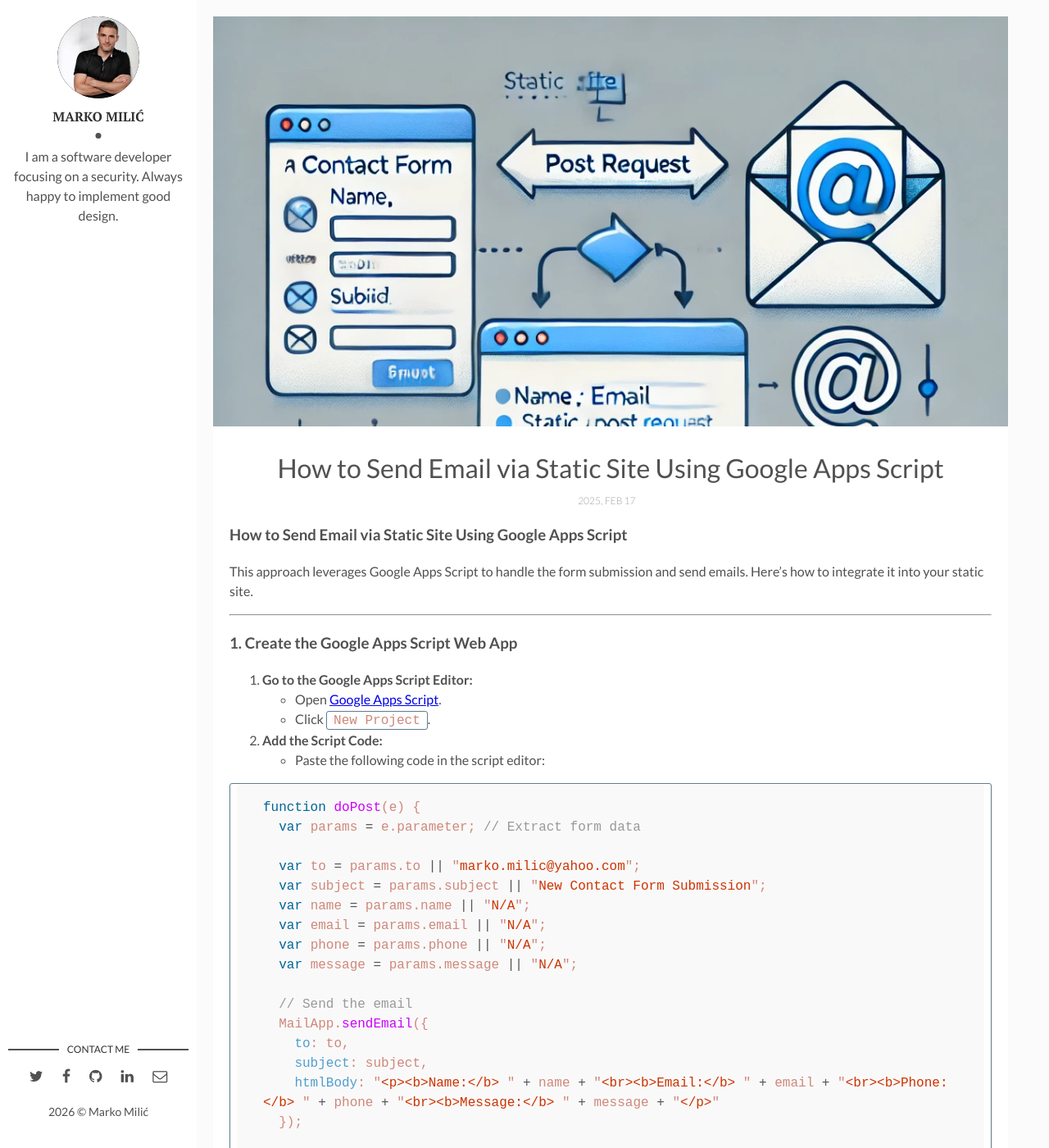
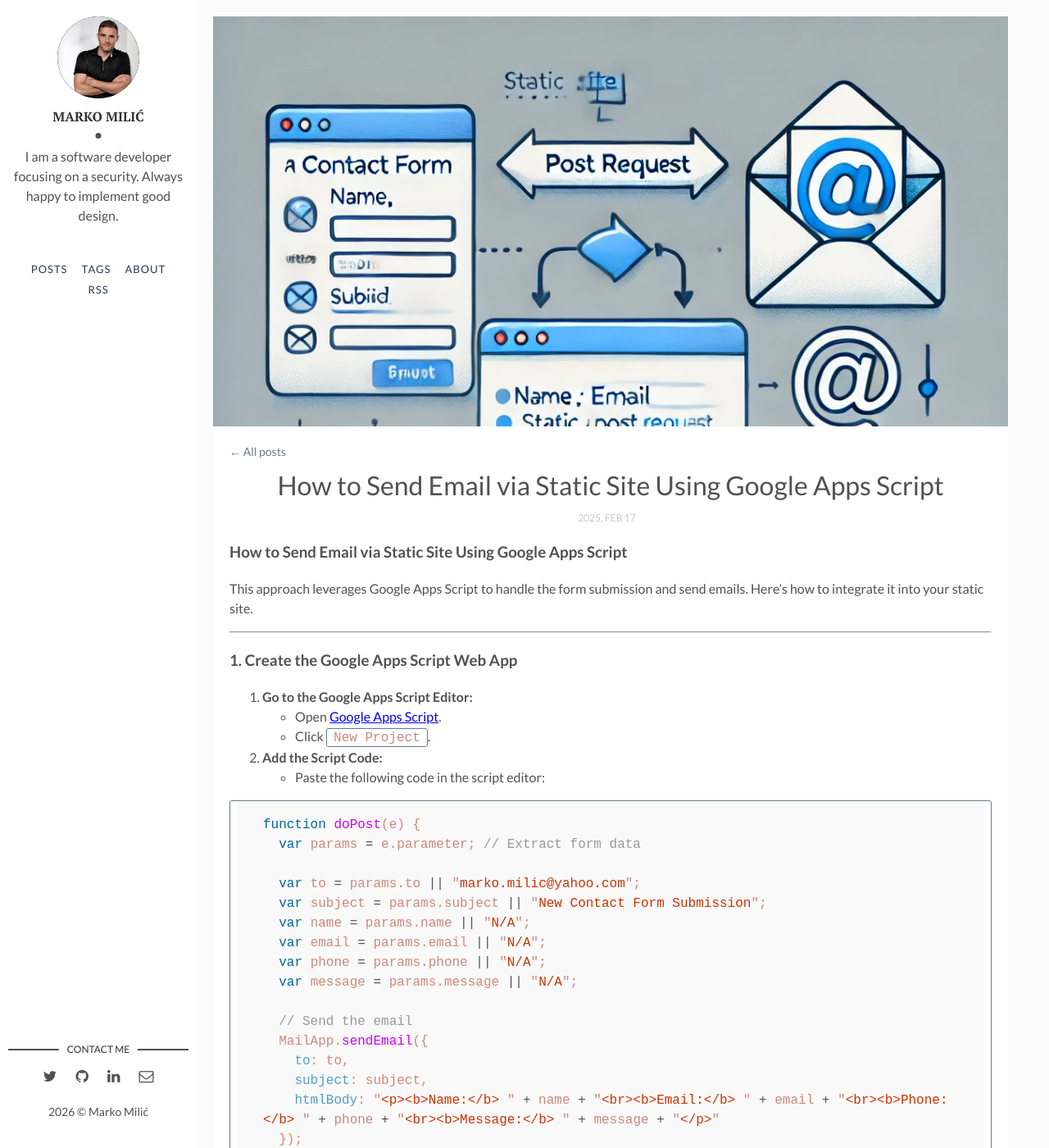
Before and after one commit to constantine2nd/constantine2nd.github.io, a Jekyll site: the page built from _posts/2025-02-17-how-to-send-email-via-static-site-using-google-apps-script.markdown, in a window 1280 px wide and 1400 px high. Shown: the whole window at 82% size. Built offline with Jekyll 4.4.1, drawn with Linux system fonts in a browser that asks for light colours; comment, search, counter and statistics services are not loaded; some of the changed text lies outside the part shown.

Commit message:
Site navigation and article UX
- Sidebar nav: Posts · Tags · About · RSS; author name links home
- Articles: "All posts" link, previous/next post navigation, share via X
  and LinkedIn only (Google+ removed), tag links to /tags/#tag
- Homepage cards show tag chips
- About page and RSS feed (jekyll-feed)
- Facebook icon only when configured; Disqus only when an identifier is set
- Real site description in _config.yml
- New assets/css/extras.css for the added elements

```diff
--- a/Gemfile
+++ b/Gemfile
@@ -6,6 +6,7 @@ group :jekyll_plugins do
   gem "jekyll-sitemap"
   gem "jekyll-paginate"
   gem "jemoji"
+  gem "jekyll-feed"
 end
 
 # Required for `jekyll serve` to work with Ruby 3.x
--- a/_config.yml
+++ b/_config.yml
@@ -1,8 +1,7 @@
 title: Hello, world! I'm Marko Milić
 description: > # this means to ignore newlines until "baseurl:"
-  Write an awesome description for your new site here. You can edit this
-  line in _config.yml. It will appear in your document head meta (for
-  Google search results) and in your feed.xml site description.
+  Notes on software and security by Marko Milić — short, practical explainers
+  on signatures, identity, e-mail and everyday engineering.
 permalink: ':title/'
 baseurl: "" # the subpath of your site, e.g. /blog
 url: "https://constantine2nd.github.io" # the base hostname & protocol for your site, e.g. http://example.com
@@ -19,7 +18,7 @@ social-linkedin: marko-milić-4332a81b9 # add your Linkedin handle
 social-email: marko.milic@yahoo.com # add your Email address
 
 # Disqus
-discus-identifier: mr-brown # add your discus identifier
+discus-identifier: # add your disqus identifier to enable comments
 
 # Tracker
 analytics: # Google Analytics
@@ -30,6 +29,7 @@ plugins:
   - jekyll-sitemap
   - jekyll-paginate
   - jemoji
+  - jekyll-feed
 
 paginate: 8
 paginate_path: "/page/:num"
--- a/_includes/head.html
+++ b/_includes/head.html
@@ -85,4 +85,6 @@
 	<link rel="stylesheet" href="{{ "/assets/fonts/font-awesome/css/font-awesome.min.css" | prepend: site.baseurl }}">
 	<!-- Styles -->
 	<link rel="stylesheet" href="{{ "/assets/css/main.css" | prepend: site.baseurl }}">
+	<link rel="stylesheet" href="{{ "/assets/css/extras.css" | prepend: site.baseurl }}">
+	{% feed_meta %}
 </head>
--- a/_layouts/main.html
+++ b/_layouts/main.html
@@ -8,9 +8,15 @@ layout: default
       <div class="cover-author-image">
         <a href="{{site.baseurl}}/"><img src="{{site.baseurl}}/assets/img/{% if site.author-img %}{{site.author-img}}{% endif %}" alt="{{site.author}}"></a>
       </div>
-      <div class="author-name">{{site.author}}</div>
+      <div class="author-name"><a href="{{site.baseurl}}/">{{site.author}}</a></div>
       <p>{{site.about-author}}</p>
     </div>
+    <nav class="site-nav" aria-label="Site">
+      <a href="{{site.baseurl}}/">Posts</a>
+      <a href="{{site.baseurl}}/tags/">Tags</a>
+      <a href="{{site.baseurl}}/about/">About</a>
+      <a href="{{site.baseurl}}/feed.xml" title="RSS feed">RSS</a>
+    </nav>
   </header> <!-- End Header -->
   <footer>
     <section class="contact">
@@ -23,8 +29,6 @@ layout: default
         {% endif %}
         {% if site.social-facebook %}
           <li><a href="https://facebook.com/{{ site.social-facebook }}" target="_blank"><i class="fa fa-facebook" aria-hidden="true"></i></a></li>
-        {% else %}
-          <li><a href="https://facebook.com/" target="_blank"><i class="fa fa-facebook" aria-hidden="true"></i></a></li>
         {% endif %}
         {% if site.social-github %}
           <li class="github"><a href="http://github.com/{{site.social-github}}" target="_blank"><i class="fa fa-github"></i></a></li>
--- a/_layouts/post.html
+++ b/_layouts/post.html
@@ -15,6 +15,7 @@ layout: main
     {% else %}
     {% endif %}
     <div class="wrap-content">
+      <p class="back-link"><a href="{{site.baseurl}}/">&larr; All posts</a></p>
       <header class="header-page">
         <h1 class="page-title">{{page.title}}</h1>
         <div class="page-date"><span>{{page.date | date: '%Y, %b %d'}}&nbsp;&nbsp;&nbsp;&nbsp;</span></div>
@@ -22,17 +23,25 @@ layout: main
       {{content | markdownify}}
       <div class="page-footer">
         <div class="page-share">
-          <a href="https://twitter.com/intent/tweet?text={{ page.title }}&url={{ site.url }}{{ page.url }}" title="Share on Twitter" rel="nofollow" target="_blank">Twitter</a>
-          <a href="https://facebook.com/sharer.php?u={{ site.url }}{{ page.url }}" title="Share on Facebook" rel="nofollow" target="_blank">Facebook</a>
-          <a href="https://plus.google.com/share?url={{ site.url }}{{ page.url }}" title="Share on Google+" rel="nofollow" target="_blank">Google+</a>
+          <a href="https://twitter.com/intent/tweet?text={{ page.title | url_encode }}&url={{ site.url }}{{ page.url }}" title="Share on X" rel="noopener nofollow" target="_blank">X</a>
+          <a href="https://www.linkedin.com/sharing/share-offsite/?url={{ site.url }}{{ page.url }}" title="Share on LinkedIn" rel="noopener nofollow" target="_blank">LinkedIn</a>
         </div>
         <div class="page-tag">
           {% for tag in page.tags %}
-            <a href="{{site.baseurl}}/tags#{{tag}}" class="tag">&#35; {{ tag }}</a>
+            <a href="{{site.baseurl}}/tags/#{{tag | cgi_escape}}" class="tag">&#35; {{ tag }}</a>
           {% endfor %}
         </div>
       </div>
-      {% include disqus.html %}
+      <nav class="post-nav" aria-label="Previous and next post">
+        {% if page.previous %}
+        <a class="post-nav-prev" href="{{ page.previous.url | prepend: site.baseurl }}"><span>&larr; Older</span>{{ page.previous.title }}</a>
+        {% else %}<span></span>{% endif %}
+        {% if page.next %}
+        <a class="post-nav-next" href="{{ page.next.url | prepend: site.baseurl }}"><span>Newer &rarr;</span>{{ page.next.title }}</a>
+        {% endif %}
+      </nav>
+      <p class="back-link"><a href="{{site.baseurl}}/">&larr; All posts</a></p>
+      {% if site.discus-identifier %}{% include disqus.html %}{% endif %}
     </div> <!-- End Wrap Content -->
   </div> <!-- End Page Content -->
 </article> <!-- End Article Page -->
--- /dev/null
+++ b/assets/css/extras.css
@@ -0,0 +1,16 @@
+/* Site navigation and article navigation (added 2026-08) */
+.site-nav { margin: 14px 0 0; text-align: center; }
+.site-nav a { display: inline-block; margin: 0 7px; font-size: 13px; letter-spacing: 1px; text-transform: uppercase; color: #263959; text-decoration: none; border-bottom: 1px solid transparent; }
+.site-nav a:hover { border-bottom-color: #263959; }
+.author-name a { color: inherit; text-decoration: none; }
+.back-link { margin: 0 0 10px; font-size: 14px; }
+.back-link a { color: #6c7a89; text-decoration: none; }
+.back-link a:hover { color: #263959; }
+.post-tags { margin-top: 8px; }
+.post-tags .tag, .page-tag .tag { display: inline-block; margin: 0 6px 6px 0; padding: 2px 9px; font-size: 12px; color: #6c7a89; background: #f4f5f7; border-radius: 3px; text-decoration: none; }
+.post-tags .tag:hover, .page-tag .tag:hover { color: #fff; background: #263959; }
+.post-nav { display: flex; justify-content: space-between; gap: 16px; margin: 28px 0 8px; padding-top: 18px; border-top: 1px solid #e6e8eb; }
+.post-nav a { flex: 1; max-width: 48%; color: #263959; text-decoration: none; font-family: "PT Serif", serif; font-size: 16px; line-height: 1.35; }
+.post-nav a span { display: block; font-family: Lato, sans-serif; font-size: 12px; letter-spacing: 1px; text-transform: uppercase; color: #6c7a89; margin-bottom: 4px; }
+.post-nav-next { text-align: right; margin-left: auto; }
+@media (max-width: 600px) { .post-nav { flex-direction: column; } .post-nav a { max-width: 100%; } .post-nav-next { text-align: left; } }
--- a/index.html
+++ b/index.html
@@ -12,6 +12,7 @@ layout: main
     <p>{{ post.content | strip_html | truncatewords: 15 }}</p>
     <span class="post-date">{{post.date | date: '%Y, %b %d'}}&nbsp;&nbsp;&nbsp;—&nbsp;</span>
     <span class="post-words">{% capture words %}{{ post.content | number_of_words }}{% endcapture %}{% unless words contains "-" %}{{ words | plus: 250 | divided_by: 250 | append: " minute read" }}{% endunless %}</span>
+    {% if post.tags.size > 0 %}<div class="post-tags">{% for tag in post.tags %}<a href="{{site.baseurl}}/tags/#{{ tag | cgi_escape }}" class="tag">&#35; {{ tag }}</a>{% endfor %}</div>{% endif %}
   </div>
 </article>
 {% endfor %}
--- a/tags.html
+++ b/tags.html
@@ -7,6 +7,7 @@ permalink: /tags/
 {% assign tag_words = site_tags | split:',' | sort %}
 
 <section class="blog-tags">
+  <p class="back-link"><a href="{{site.baseurl}}/">&larr; All posts</a></p>
   <h1>Tags in Blog</h1>
   <ul class="tags">
 <!--  cycles through tag list and creates header row of all tags used in site with accompanying per-tag counts...-->
```
Also changed, not shown: about.markdown (added, +19 -0 lines).
